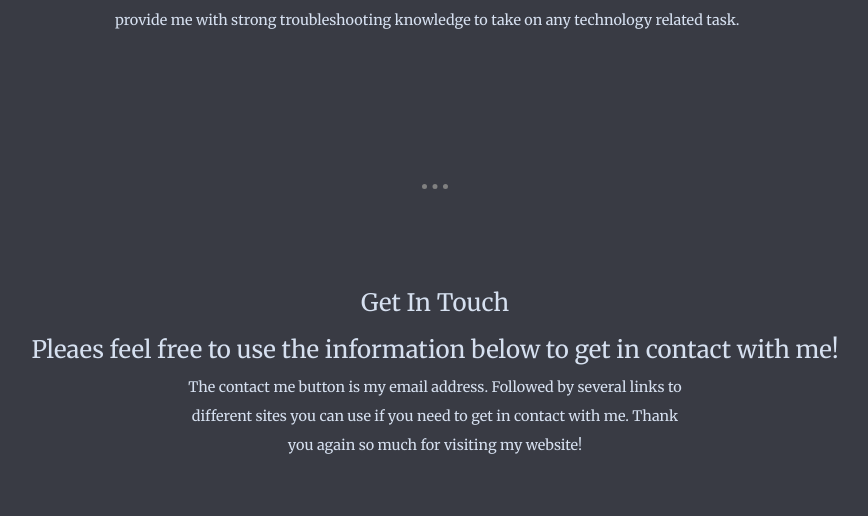
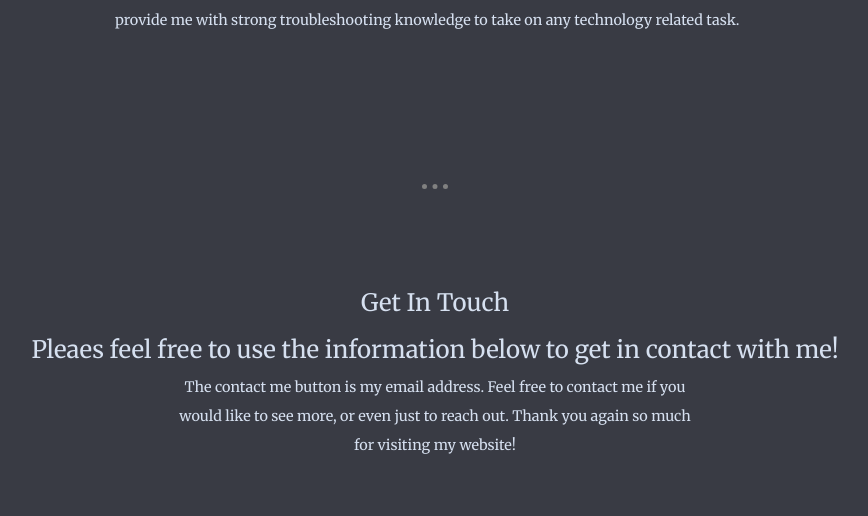
Before and after one commit to andym1215/CV2, a plain HTML site: page index.html in a window 1280 px wide. Shown: the part 2683-3199 px from the top of the page, without its empty margins (205-1073 px from the left). Drawn offline with nearby package versions, Linux system fonts and the light colour scheme.

Commit message:
More Tweaks

```diff
--- a/index.html
+++ b/index.html
@@ -76,7 +76,7 @@
     <div class="contact-me">
       <h2>Get In Touch</h2>
       <h3>Pleaes feel free to use the information below to get in contact with me!</h3>
-      <p class="ExitMessage">The contact me button is my email address.  Followed by several links to different sites you can use if you need to get in contact with me.  Thank you again so much for visiting my website!</p>
+      <p class="ExitMessage">The contact me button is my email address.  Feel free to contact me if you would like to see more, or even just to reach out.  Thank you again so much for visiting my website!</p>
       <a class="btn" href="mailto:amcke22@wgu.edu">CONTACT ME</a>
     </div>
   </div>
```
